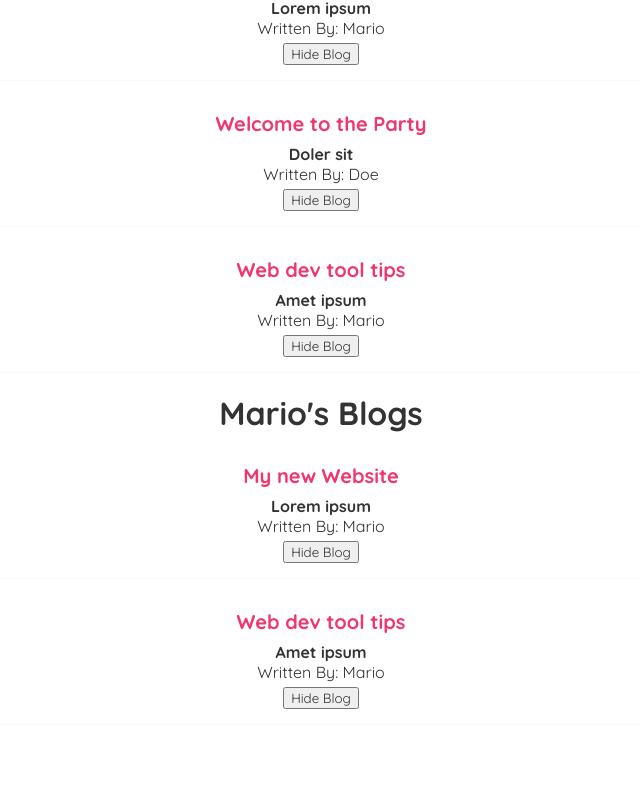
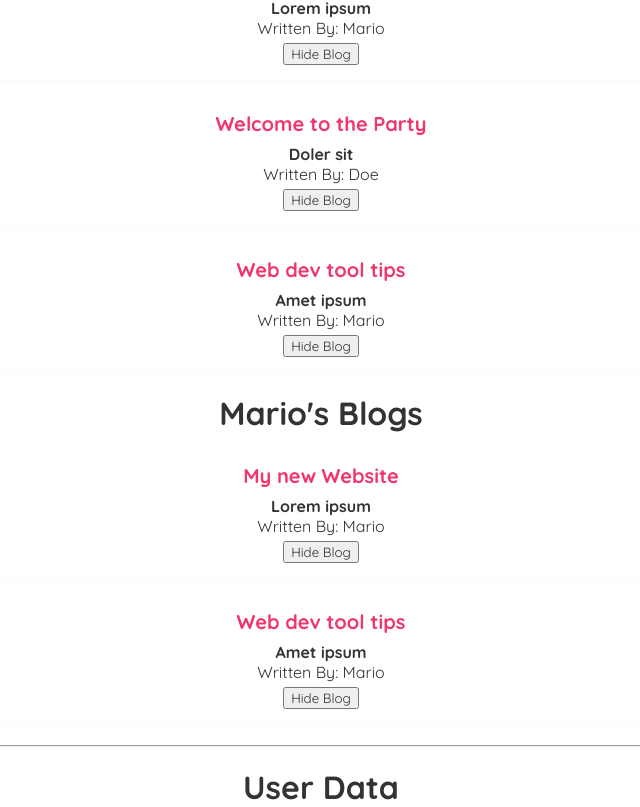
Before and after one commit to priyan1995/react-basics, a React (Create React App) app: page / in a window 1280 px wide. Shown: the part 426-1233 px from the top of the page, without its empty margins (319-959 px from the left). Before the commit the page ends 1171 px from the top, so only its background shows below. Built offline with nearby package versions, Linux system fonts and the light colour scheme.

Commit message:
user data module developed

```diff
--- a/src/App.js
+++ b/src/App.js
@@ -1,8 +1,9 @@
-import logo from './logo.svg';
+
 import './App.css';
-import Navbar from  './pages/navbar';
+import Navbar from './pages/navbar';
 import Home from './pages/home';
 import Blog from './pages/blog'
+import UserData from './pages/userData';
 
 function App() {
   return (
@@ -10,6 +11,11 @@ function App() {
       <Navbar />
       <Home />
       <Blog />
+      <hr />
+      <br />
+      <UserData />
+
+
 
     </div>
   );
--- a/src/pages/home.js
+++ b/src/pages/home.js
@@ -49,7 +49,6 @@ const Home = () => {
       </div>
 
 
-
     </div>
   );
 }
--- /dev/null
+++ b/src/pages/userData.js
@@ -0,0 +1,18 @@
+import { useEffect, useState } from "react";
+
+const UserData = () => {
+
+    useEffect( () => {
+        fetch
+    })
+
+    return(
+        <div>
+        <h1>User Data</h1>
+        </div>
+    );
+
+
+}
+
+export default UserData;
```
